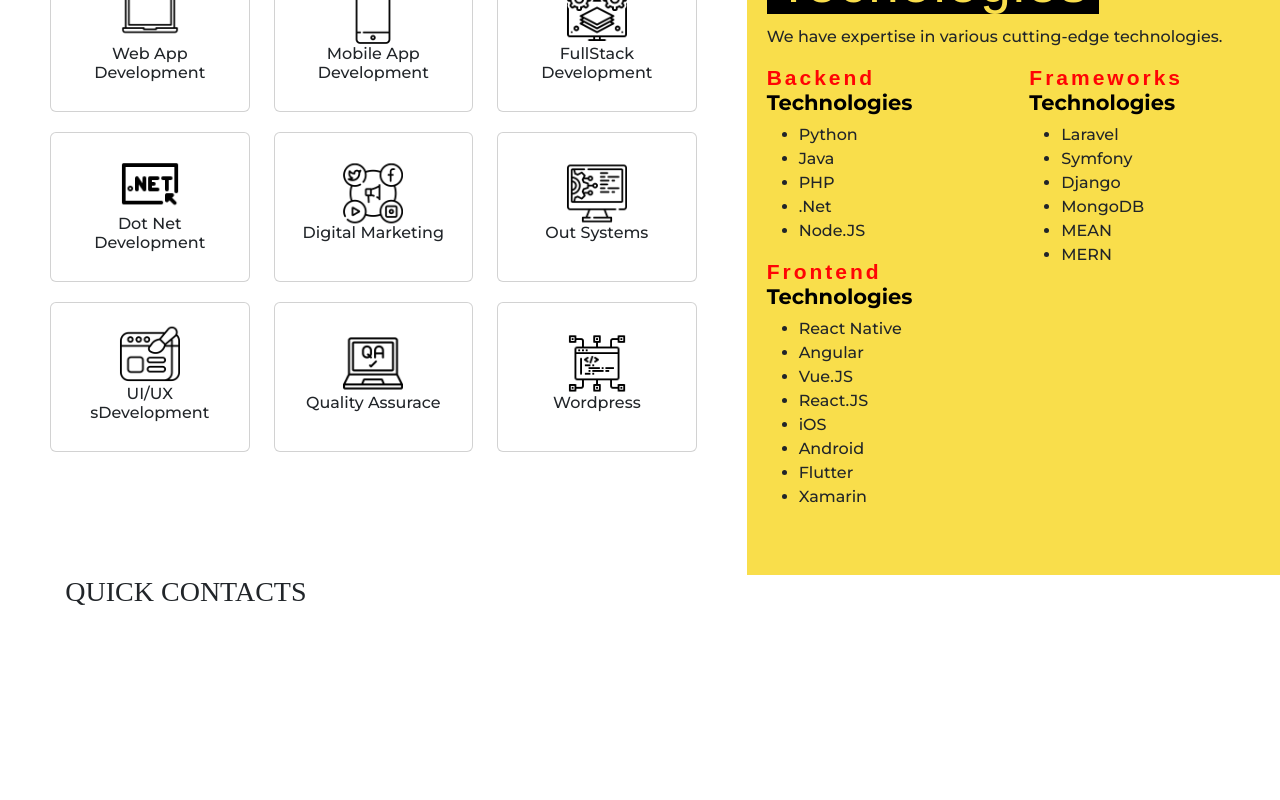
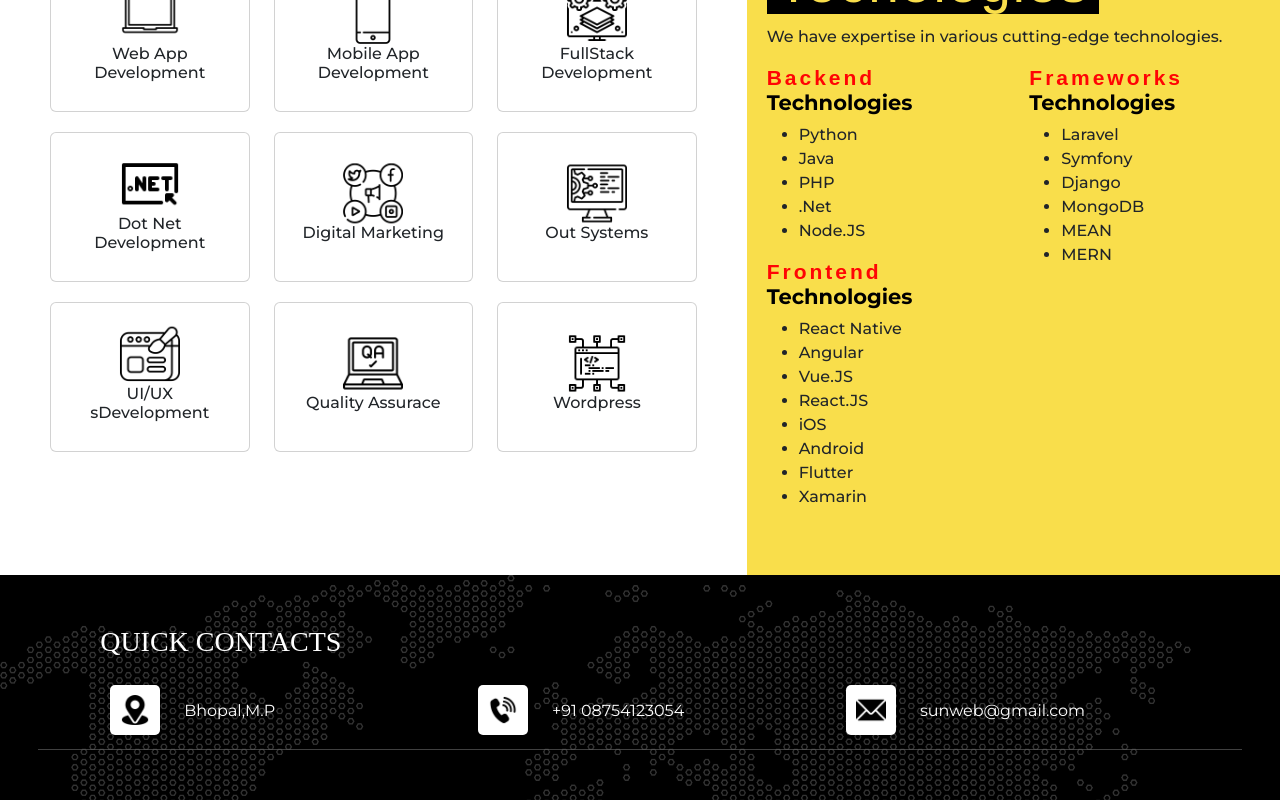
Before and after one commit to naveenshri1997/Company_Website, a React (Vite) app in the folder company_website/: page / in a window 1280 px wide. Shown: the part 1538-2338 px from the top of the page. Before the commit the page ends 2155 px from the top, so only its background shows below. Built offline with nearby package versions, Linux system fonts and the light colour scheme; a web font is replaced by a local one.

Commit message:
new footer update

```diff
--- a/company_website/src/components/Footer.jsx
+++ b/company_website/src/components/Footer.jsx
@@ -1,13 +1,44 @@
+import phone from '../assets/footer/phone.png'
+import location from '../assets/footer/location.png'
+import email from '../assets/footer/email.png'
+import map from '../assets/map.png'
 const Footer = () => {
+    const styleone = {
+        backgroundImage: `url('${map}')`,
+    }
     return (
         <>
-            <div className="footer container-fluid">
-                <div className="row justify-content-center">
+            <div className="footer container-fluid" style={styleone}>
+                <div className="row justify-content-center" style={{ position: 'relative', borderBottom: '1px solid #616161a8' } }>
                     <div className="col-lg-11 ">
-                        <div className="row">
+                        <div className="row" >
                                <h3>QUICK CONTACTS</h3>
                             <div className="col-lg-4">
+                                <div className="row footer_box">
+                                    <div className=" col-md-auto mt-2">
+                                        <img className="img-fluid footer_small_img" src={location} width="50px"/>
+                                    </div>
+                                    <div className=" col-md-auto footer_text"><p>Bhopal,M.P</p></div>
 
+                                </div>
+                            </div>
+                            <div className="col-lg-4">
+                                <div className="row footer_box">
+                                    <div className=" col-md-auto mt-2">
+                                        <img className="img-fluid footer_small_img" src={phone} width="50px" />
+                                    </div>
+                                    <div className=" col-md-auto footer_text"><p>+91 08754123054</p></div>
+
+                                </div>
+                            </div>
+                            <div className="col-lg-4">
+                                <div className="row footer_box">
+                                    <div className=" col-md-auto mt-2">
+                                        <img className="img-fluid footer_small_img" src={email} width="50px" />
+                                    </div>
+                                    <div className=" col-md-auto footer_text"><p>sunweb@gmail.com</p></div>
+
+                                </div>
                             </div>
                         </div>
                     </div>
--- a/company_website/src/index.css
+++ b/company_website/src/index.css
@@ -244,3 +244,35 @@ padding-bottom: 50px;
     font-weight: 500;
     font-family: 'Montserrat';
 }
+.footer {
+    background: black;
+    padding: 50px;
+    color: white;
+    background-size: cover;
+    background-repeat: no-repeat;
+    position:relative;
+}
+    .footer:before {
+        content: '';
+        position: absolute;
+        top: 0;
+        left: 0;
+        width: 100%;
+        height: 100%;
+        background: black;
+        opacity:0.8
+    }
+    .footer .footer_box{
+        padding:10px;
+        border-radius:10px;
+    }
+    .footer .footer_small_img {
+        background: white;
+        padding: 10px;
+        border-radius: 5px;
+    }
+    .footer .footer_text {
+        margin-top: 22px;
+        font-family: 'Montserrat';
+        color: white
+    }
```
